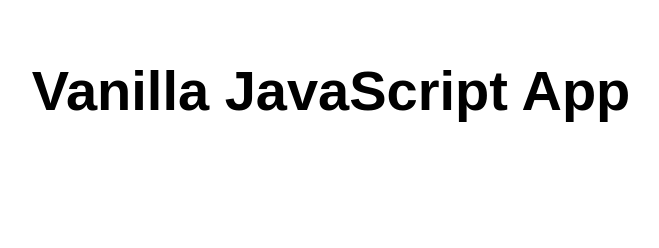
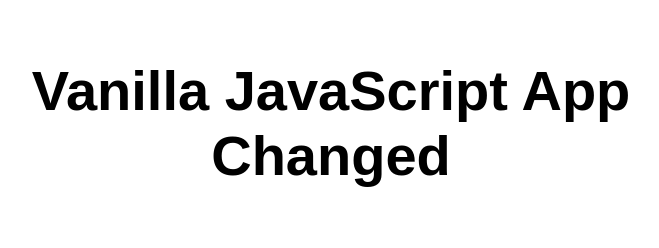
Before and after one commit to eryxjose/my-static-app, a website: page src/index.html in a window 1280 px wide. Shown: the whole page, without its empty margins (309-968 px from the left). Drawn offline with Linux system fonts and the light colour scheme.

Commit message:
Update index.html

```diff
--- a/src/index.html
+++ b/src/index.html
@@ -10,7 +10,7 @@
 
 <body>
   <main>
-    <h1>Vanilla JavaScript App</h1>
+    <h1>Vanilla JavaScript App Changed</h1>
   </main>
 </body>
 
```
